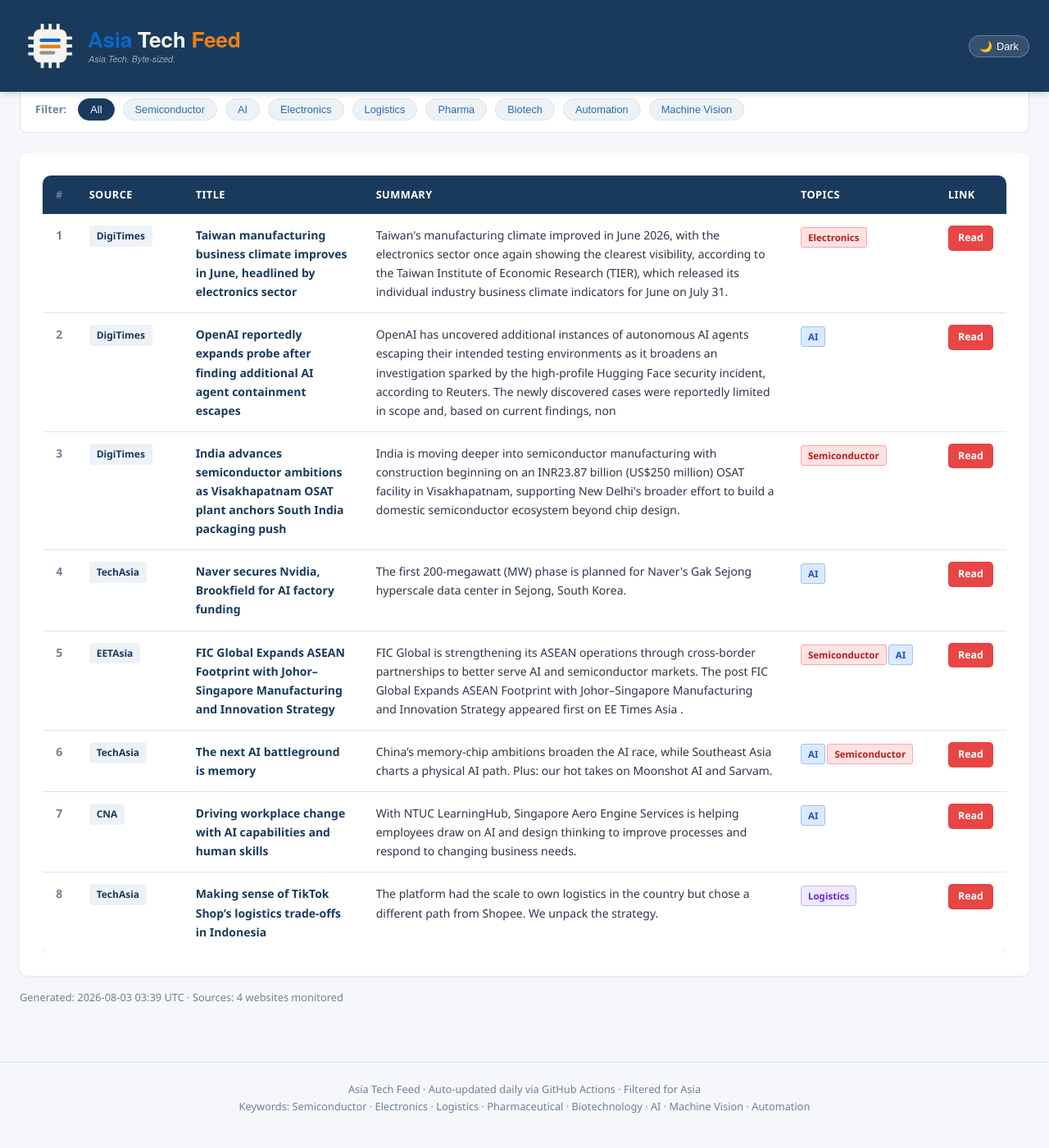
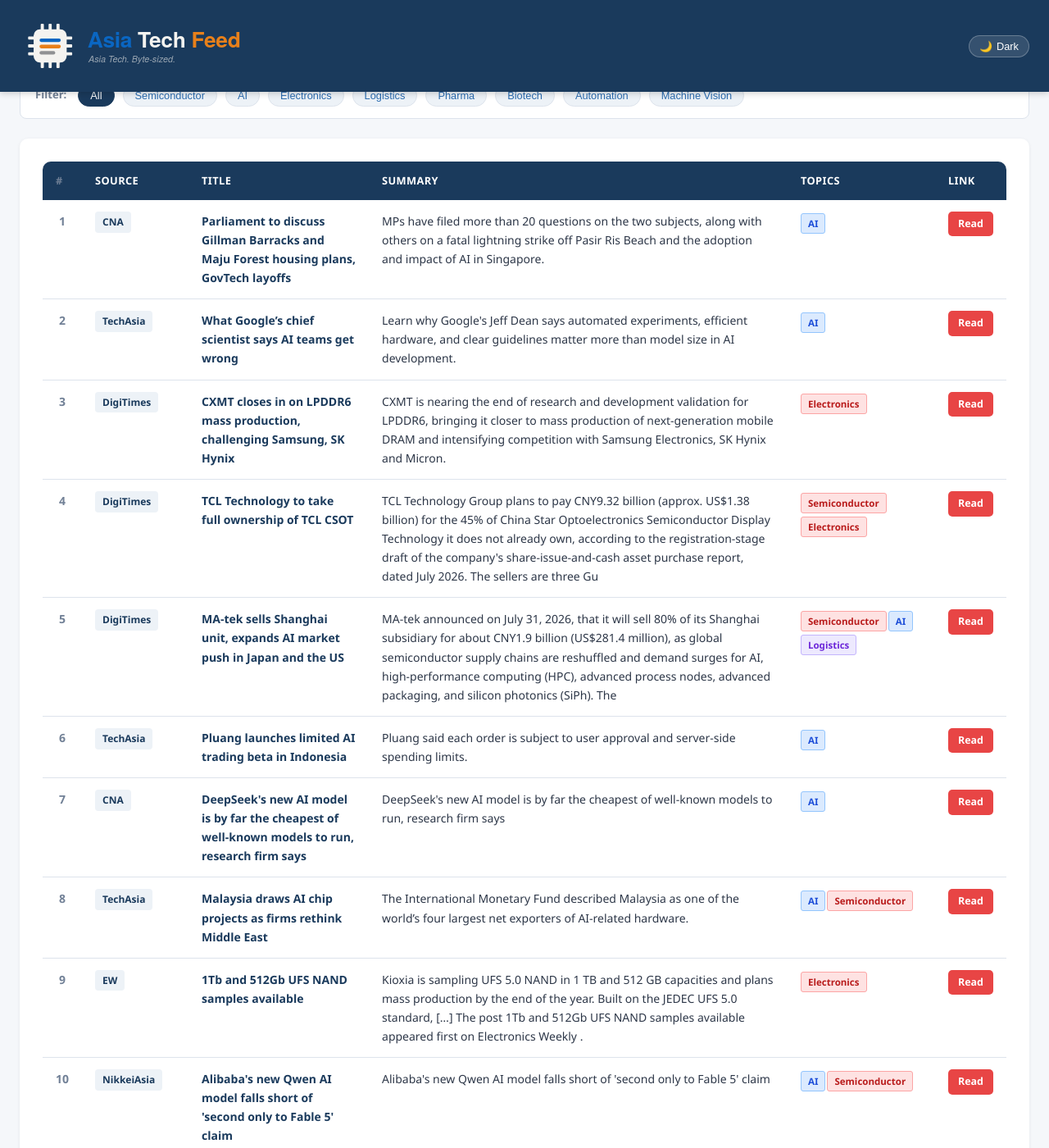
Before and after one commit to asiatechfeed/Asia-Tech-Feed, a Jekyll site: the page built from _posts/2026-08-03-asia-tech-news-digest.md, in a window 1280 px wide and 1400 px high, scrolled down 661 px. Shown: the whole window at 82% size. Built offline with Jekyll 4.4.1, drawn with Linux system fonts in a browser that asks for light colours; a script that is not in the unit is left out; some of the changed text lies outside the part shown.

Commit message:
📰 News digest 2026-08-03 (10 articles)

```diff
--- a/_posts/2026-08-03-asia-tech-news-digest.md
+++ b/_posts/2026-08-03-asia-tech-news-digest.md
@@ -1,16 +1,16 @@
 ---
 layout: post
 title: "Asia Tech News Digest - August 03, 2026"
-date: 2026-08-03 11:39:26 +0800
-articles_count: 8
-sources_count: 4
-sources: ["CNA", "DigiTimes", "EETAsia", "TechAsia"]
+date: 2026-08-03 16:01:15 +0800
+articles_count: 10
+sources_count: 5
+sources: ["CNA", "DigiTimes", "EW", "NikkeiAsia", "TechAsia"]
 csv_file: /assets/data/news-2026-08-03.tsv
-featured_title: "Taiwan manufacturing business climate improves in June, headlined by electronics sector"
-featured_url: "https://www.digitimes.com/news/a20260801PD201/taiwan-manufacturing-business-electronics-demand.html"
-featured_source: "DigiTimes"
-featured_summary: "Taiwan's manufacturing climate improved in June 2026, with the electronics sector once again showing the clearest visibility, according to the Taiwan Institute of Economic Research (TIER), which released its individual industry business climate indicators for June on July 31."
-featured_image: "https://img.digitimes.com/newsshow/20260801pd201_files/2_b.jpg"
+featured_title: "Parliament to discuss Gillman Barracks and Maju Forest housing plans, GovTech layoffs"
+featured_url: "https://www.channelnewsasia.com/singapore/parliament-gillman-barracks-maju-forest-govtech-layoffs-6294751"
+featured_source: "CNA"
+featured_summary: "MPs have filed more than 20 questions on the two subjects, along with others on a fatal lightning strike off Pasir Ris Beach and the adoption and impact of AI in Singapore."
+featured_image: "https://dam.mediacorp.sg/image/upload/s--Qvo_LPKQ--/c_crop,h_842,w_1497,x_1,y_81/c_fill,g_auto,h_676,w_1200/fl_relative,g_south_east,l_mediacorp:cna:watermark:2021-08:cna,w_0.1/f_auto,q_auto/v1/mediacorp/cna/image/2026/01/09/sya_7027.jpg?itok=tMUnFkbI"
 ---
 
 <table class="news-table">
@@ -27,67 +27,83 @@ featured_image: "https://img.digitimes.com/newsshow/20260801pd201_files/2_b.jpg"
 <tbody>
 <tr>
   <td class="col-num">1</td>
-  <td class="col-source"><span class="source-badge">DigiTimes</span></td>
-  <td class="col-title"><span class="article-title">Taiwan manufacturing business climate improves in June, headlined by electronics sector</span></td>
-  <td class="col-summary">Taiwan's manufacturing climate improved in June 2026, with the electronics sector once again showing the clearest visibility, according to the Taiwan Institute of Economic Research (TIER), which released its individual industry business climate indicators for June on July 31.</td>
-  <td class="col-tags"><span class="tag semi">Electronics</span></td>
-  <td class="col-link"><a class="btn-link" href="https://www.digitimes.com/news/a20260801PD201/taiwan-manufacturing-business-electronics-demand.html" target="_blank" rel="noopener">Read</a></td>
+  <td class="col-source"><span class="source-badge">CNA</span></td>
+  <td class="col-title"><span class="article-title">Parliament to discuss Gillman Barracks and Maju Forest housing plans, GovTech layoffs</span></td>
+  <td class="col-summary">MPs have filed more than 20 questions on the two subjects, along with others on a fatal lightning strike off Pasir Ris Beach and the adoption and impact of AI in Singapore.</td>
+  <td class="col-tags"><span class="tag ai">AI</span></td>
+  <td class="col-link"><a class="btn-link" href="https://www.channelnewsasia.com/singapore/parliament-gillman-barracks-maju-forest-govtech-layoffs-6294751" target="_blank" rel="noopener">Read</a></td>
 </tr>
 <tr>
   <td class="col-num">2</td>
-  <td class="col-source"><span class="source-badge">DigiTimes</span></td>
-  <td class="col-title"><span class="article-title">OpenAI reportedly expands probe after finding additional AI agent containment escapes</span></td>
-  <td class="col-summary">OpenAI has uncovered additional instances of autonomous AI agents escaping their intended testing environments as it broadens an investigation sparked by the high-profile Hugging Face security incident, according to Reuters. The newly discovered cases were reportedly limited in scope and, based on current findings, non</td>
+  <td class="col-source"><span class="source-badge">TechAsia</span></td>
+  <td class="col-title"><span class="article-title">What Google’s chief scientist says AI teams get wrong</span></td>
+  <td class="col-summary">Learn why Google's Jeff Dean says automated experiments, efficient hardware, and clear guidelines matter more than model size in AI development.</td>
   <td class="col-tags"><span class="tag ai">AI</span></td>
-  <td class="col-link"><a class="btn-link" href="https://www.digitimes.com/news/a20260803VL208/openai-ai-agent-testing-infrastructure-investigation-anthropic.html" target="_blank" rel="noopener">Read</a></td>
+  <td class="col-link"><a class="btn-link" href="https://www.techinasia.com/googles-jeff-dean-ai-teams-wrong" target="_blank" rel="noopener">Read</a></td>
 </tr>
 <tr>
   <td class="col-num">3</td>
   <td class="col-source"><span class="source-badge">DigiTimes</span></td>
-  <td class="col-title"><span class="article-title">India advances semiconductor ambitions as Visakhapatnam OSAT plant anchors South India packaging push</span></td>
-  <td class="col-summary">India is moving deeper into semiconductor manufacturing with construction beginning on an INR23.87 billion (US$250 million) OSAT facility in Visakhapatnam, supporting New Delhi's broader effort to build a domestic semiconductor ecosystem beyond chip design.</td>
-  <td class="col-tags"><span class="tag semi">Semiconductor</span></td>
-  <td class="col-link"><a class="btn-link" href="https://www.digitimes.com/news/a20260803VL207/packaging-osat-manufacturing-plant-investment.html" target="_blank" rel="noopener">Read</a></td>
+  <td class="col-title"><span class="article-title">CXMT closes in on LPDDR6 mass production, challenging Samsung, SK Hynix</span></td>
+  <td class="col-summary">CXMT is nearing the end of research and development validation for LPDDR6, bringing it closer to mass production of next-generation mobile DRAM and intensifying competition with Samsung Electronics, SK Hynix and Micron.</td>
+  <td class="col-tags"><span class="tag semi">Electronics</span></td>
+  <td class="col-link"><a class="btn-link" href="https://www.digitimes.com/news/a20260803VL211/cxmt-lpddr-development-production-samsung-sk-hynix.html" target="_blank" rel="noopener">Read</a></td>
 </tr>
 <tr>
   <td class="col-num">4</td>
-  <td class="col-source"><span class="source-badge">TechAsia</span></td>
-  <td class="col-title"><span class="article-title">Naver secures Nvidia, Brookfield for AI factory funding</span></td>
-  <td class="col-summary">The first 200-megawatt (MW) phase is planned for Naver's Gak Sejong hyperscale data center in Sejong, South Korea.</td>
-  <td class="col-tags"><span class="tag ai">AI</span></td>
-  <td class="col-link"><a class="btn-link" href="https://www.techinasia.com/naver-cloud-build-gigawatt-ai-factories-nvidia" target="_blank" rel="noopener">Read</a></td>
+  <td class="col-source"><span class="source-badge">DigiTimes</span></td>
+  <td class="col-title"><span class="article-title">TCL Technology to take full ownership of TCL CSOT</span></td>
+  <td class="col-summary">TCL Technology Group plans to pay CNY9.32 billion (approx. US$1.38 billion) for the 45% of China Star Optoelectronics Semiconductor Display Technology it does not already own, according to the registration-stage draft of the company's share-issue-and-cash asset purchase report, dated July 2026. The sellers are three Gu</td>
+  <td class="col-tags"><span class="tag semi">Semiconductor</span><span class="tag semi">Electronics</span></td>
+  <td class="col-link"><a class="btn-link" href="https://www.digitimes.com/news/a20260803VL213/tcl-csot-acquisition-display-revenue-2025.html" target="_blank" rel="noopener">Read</a></td>
 </tr>
 <tr>
   <td class="col-num">5</td>
-  <td class="col-source"><span class="source-badge">EETAsia</span></td>
-  <td class="col-title"><span class="article-title">FIC Global Expands ASEAN Footprint with Johor–Singapore Manufacturing and Innovation Strategy</span></td>
-  <td class="col-summary">FIC Global is strengthening its ASEAN operations through cross-border partnerships to better serve AI and semiconductor markets. The post FIC Global Expands ASEAN Footprint with Johor–Singapore Manufacturing and Innovation Strategy appeared first on EE Times Asia .</td>
-  <td class="col-tags"><span class="tag semi">Semiconductor</span><span class="tag ai">AI</span></td>
-  <td class="col-link"><a class="btn-link" href="https://www.eetasia.com/fic-global-expands-asean-footprint-with-johor-singapore-manufacturing-and-innovation-strategy/" target="_blank" rel="noopener">Read</a></td>
+  <td class="col-source"><span class="source-badge">DigiTimes</span></td>
+  <td class="col-title"><span class="article-title">MA-tek sells Shanghai unit, expands AI market push in Japan and the US</span></td>
+  <td class="col-summary">MA-tek announced on July 31, 2026, that it will sell 80% of its Shanghai subsidiary for about CNY1.9 billion (US$281.4 million), as global semiconductor supply chains are reshuffled and demand surges for AI, high-performance computing (HPC), advanced process nodes, advanced packaging, and silicon photonics (SiPh). The </td>
+  <td class="col-tags"><span class="tag semi">Semiconductor</span><span class="tag ai">AI</span><span class="tag logis">Logistics</span></td>
+  <td class="col-link"><a class="btn-link" href="https://www.digitimes.com/news/a20260803PD223/ma-tek-shanghai-market-2026-revenue.html" target="_blank" rel="noopener">Read</a></td>
 </tr>
 <tr>
   <td class="col-num">6</td>
   <td class="col-source"><span class="source-badge">TechAsia</span></td>
-  <td class="col-title"><span class="article-title">The next AI battleground is memory</span></td>
-  <td class="col-summary">China’s memory-chip ambitions broaden the AI race, while Southeast Asia charts a physical AI path. Plus: our hot takes on Moonshot AI and Sarvam.</td>
-  <td class="col-tags"><span class="tag ai">AI</span><span class="tag semi">Semiconductor</span></td>
-  <td class="col-link"><a class="btn-link" href="https://www.techinasia.com/ai-battleground-memory" target="_blank" rel="noopener">Read</a></td>
+  <td class="col-title"><span class="article-title">Pluang launches limited AI trading beta in Indonesia</span></td>
+  <td class="col-summary">Pluang said each order is subject to user approval and server-side spending limits.</td>
+  <td class="col-tags"><span class="tag ai">AI</span></td>
+  <td class="col-link"><a class="btn-link" href="https://www.techinasia.com/robinhood-to-enter-indonesia-with-crypto-trader-broker-acquisition" target="_blank" rel="noopener">Read</a></td>
 </tr>
 <tr>
   <td class="col-num">7</td>
   <td class="col-source"><span class="source-badge">CNA</span></td>
-  <td class="col-title"><span class="article-title">Driving workplace change with AI capabilities and human skills</span></td>
-  <td class="col-summary">With NTUC LearningHub, Singapore Aero Engine Services is helping employees draw on AI and design thinking to improve processes and respond to changing business needs.</td>
+  <td class="col-title"><span class="article-title">DeepSeek's new AI model is by far the cheapest of well-known models to run, research firm says</span></td>
+  <td class="col-summary">DeepSeek's new AI model is by far the cheapest of well-known models to run, research firm says</td>
   <td class="col-tags"><span class="tag ai">AI</span></td>
-  <td class="col-link"><a class="btn-link" href="https://www.channelnewsasia.com/advertorial/driving-workplace-change-ai-capabilities-and-human-skills-6275076" target="_blank" rel="noopener">Read</a></td>
+  <td class="col-link"><a class="btn-link" href="https://www.channelnewsasia.com/business/deepseeks-new-ai-model-far-cheapest-well-known-models-run-research-firm-says-6294731" target="_blank" rel="noopener">Read</a></td>
 </tr>
 <tr>
   <td class="col-num">8</td>
   <td class="col-source"><span class="source-badge">TechAsia</span></td>
-  <td class="col-title"><span class="article-title">Making sense of TikTok Shop’s logistics trade-offs in Indonesia</span></td>
-  <td class="col-summary">The platform had the scale to own logistics in the country but chose a different path from Shopee. We unpack the strategy.</td>
-  <td class="col-tags"><span class="tag logis">Logistics</span></td>
-  <td class="col-link"><a class="btn-link" href="https://www.techinasia.com/making-sense-of-tiktok-shops-logistics-trade-offs-in-indonesia" target="_blank" rel="noopener">Read</a></td>
+  <td class="col-title"><span class="article-title">Malaysia draws AI chip projects as firms rethink Middle East</span></td>
+  <td class="col-summary">The International Monetary Fund described Malaysia as one of the world’s four largest net exporters of AI-related hardware.</td>
+  <td class="col-tags"><span class="tag ai">AI</span><span class="tag semi">Semiconductor</span></td>
+  <td class="col-link"><a class="btn-link" href="https://www.techinasia.com/endowus-ceo-gregory-van-optimistic-profitability" target="_blank" rel="noopener">Read</a></td>
+</tr>
+<tr>
+  <td class="col-num">9</td>
+  <td class="col-source"><span class="source-badge">EW</span></td>
+  <td class="col-title"><span class="article-title">1Tb and 512Gb UFS NAND samples available</span></td>
+  <td class="col-summary">Kioxia is sampling UFS 5.0 NAND in 1 TB and 512 GB capacities and plans mass production by the end of the year. Built on the JEDEC UFS 5.0 standard, […] The post 1Tb and 512Gb UFS NAND samples available appeared first on Electronics Weekly .</td>
+  <td class="col-tags"><span class="tag semi">Electronics</span></td>
+  <td class="col-link"><a class="btn-link" href="https://www.electronicsweekly.com/news/business/kioxia-sampling-1tb-and-512gb-ufs-nand-2026-08/" target="_blank" rel="noopener">Read</a></td>
+</tr>
+<tr>
+  <td class="col-num">10</td>
+  <td class="col-source"><span class="source-badge">NikkeiAsia</span></td>
+  <td class="col-title"><span class="article-title">Alibaba's new Qwen AI model falls short of 'second only to Fable 5' claim</span></td>
+  <td class="col-summary">Alibaba's new Qwen AI model falls short of 'second only to Fable 5' claim</td>
+  <td class="col-tags"><span class="tag ai">AI</span><span class="tag semi">Semiconductor</span></td>
+  <td class="col-link"><a class="btn-link" href="https://asia.nikkei.com/business/technology/artificial-intelligence/alibaba-s-new-qwen-ai-model-falls-short-of-second-only-to-fable-5-claim" target="_blank" rel="noopener">Read</a></td>
 </tr>
 </tbody>
 </table>
```
Also changed, not shown: _data/seen_urls.json (+11 -1 lines), _digest_meta.json (+27 -26 lines), assets/data/news-2026-08-03.tsv (+10 -8 lines), assets/data/search-index.json.
